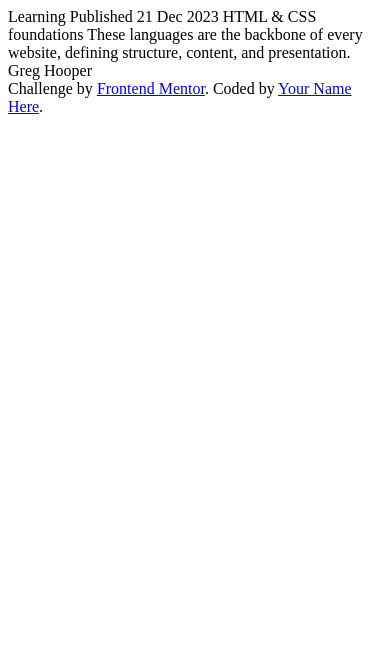
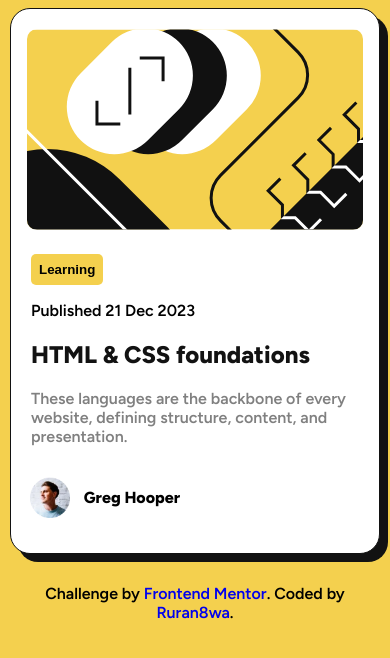
Before and after one commit to Ruran8wa/blog-card, a plain HTML site: page blog-preview-card-main/index.html in a window 390 px wide. Drawn offline with Linux system fonts and the light colour scheme; files that its build step writes are made by us from their sources.

Commit message:
the styling is done, only card responsiveness left(mobile version)

```diff
--- a/blog-preview-card-main/index.html
+++ b/blog-preview-card-main/index.html
@@ -5,23 +5,29 @@
   <meta name="viewport" content="width=device-width, initial-scale=1.0"> <!-- displays site properly based on user's device -->
   <link rel="icon" type="image/png" sizes="32x32" href="./assets/images/favicon-32x32.png">
   <title>Frontend Mentor | Blog preview card</title>
-  <link rel="stylesheet" href="style.css">
+  <link rel="stylesheet" href="styles/style.css">
 </head>
 <body>
+  <div class="blog-card">
+    <div class="hero-img">
+      <img src="assets\images\illustration-article.svg" alt="hero image">
+    </div>
+    <section>
+      <button>Learning</button>
+      <p class="par">Published 21 Dec 2023</p>
 
-  Learning
+      <h1>HTML & CSS foundations</h1>
 
-  Published 21 Dec 2023
-
-  HTML & CSS foundations
-
-  These languages are the backbone of every website, defining structure, content, and presentation.
-
-  Greg Hooper
-
+      <p class="des">These languages are the backbone of every website, defining structure, content, and presentation.</p>
+    </section>
+    <footer>
+    <img src="assets\images\image-avatar.webp" alt="profile picture">
+    <p>Greg Hooper</p>
+  </footer>
+  </div>
   <div class="attribution">
     Challenge by <a href="https://www.frontendmentor.io?ref=challenge" target="_blank">Frontend Mentor</a>.
-    Coded by <a href="#">Your Name Here</a>.
+    Coded by <a href="#">Ruran8wa</a>.
   </div>
 </body>
 </html>
--- /dev/null
+++ b/blog-preview-card-main/styles/style.css
@@ -0,0 +1,82 @@
+@import url('https://fonts.googleapis.com/css2?family=Figtree:wght@600;800&family=Montserrat:wght@300;400;500;600;700&display=swap');
+body{
+    background-color: hsl(47, 88%, 63%);
+    font-family: 'Figtree', sans-serif;
+}
+.blog-card{
+    width: 370px;
+    height: 100%;
+    display: flex;
+    flex-direction: column;
+    justify-content: space-between;
+    align-items: center;
+    box-sizing: border-box;
+    margin: auto;
+    background: hsl(0, 0%, 100%);
+    border-radius: 20px;
+    border: 1px solid hsl(0, 0%, 7%);
+    box-shadow: 8px 8px hsl(0, 0%, 7%);
+}
+.blog-card:active{
+    box-shadow: 12px 12px hsl(0, 0%, 7%);
+}
+.hero-img{
+    padding: 20px;
+}
+.hero-img img{
+    border-radius: 10px;
+}
+section{
+    padding: 0 20px;
+}
+section button{
+    background: hsl(47, 88%, 63%);
+    border-style: none;
+    outline: none;
+    padding: 8px;
+    font-weight: 800;
+    border-radius: 5px;
+}
+p.par{
+    font-size: 16px;
+    font-weight: 600;
+}
+p.des{
+    color: hsl(0, 0%, 50%);
+    font-size: 16px;
+    font-weight: 600;
+}
+section h1{
+    font-size: 24px;
+    font-weight: 800;
+    color: hsl(0, 0%, 7%);
+}
+section h1:active{
+    color: hsl(47, 88%, 63%);
+    cursor: pointer;
+}
+footer{
+    margin-left: -170px;
+    padding-bottom: 20px;
+}
+footer img,
+footer p{
+    display: inline-block;
+    vertical-align: middle;
+}
+footer img{
+    width: 40px;
+}
+footer p{
+    padding: 10px;
+    font-size: 16px;
+    font-weight: 800;
+}
+
+.attribution{
+    text-align: center;
+    padding: 30px;
+}
+.attribution a{
+   text-decoration: none;
+}
```
Also changed, not shown: style.css (deleted).
